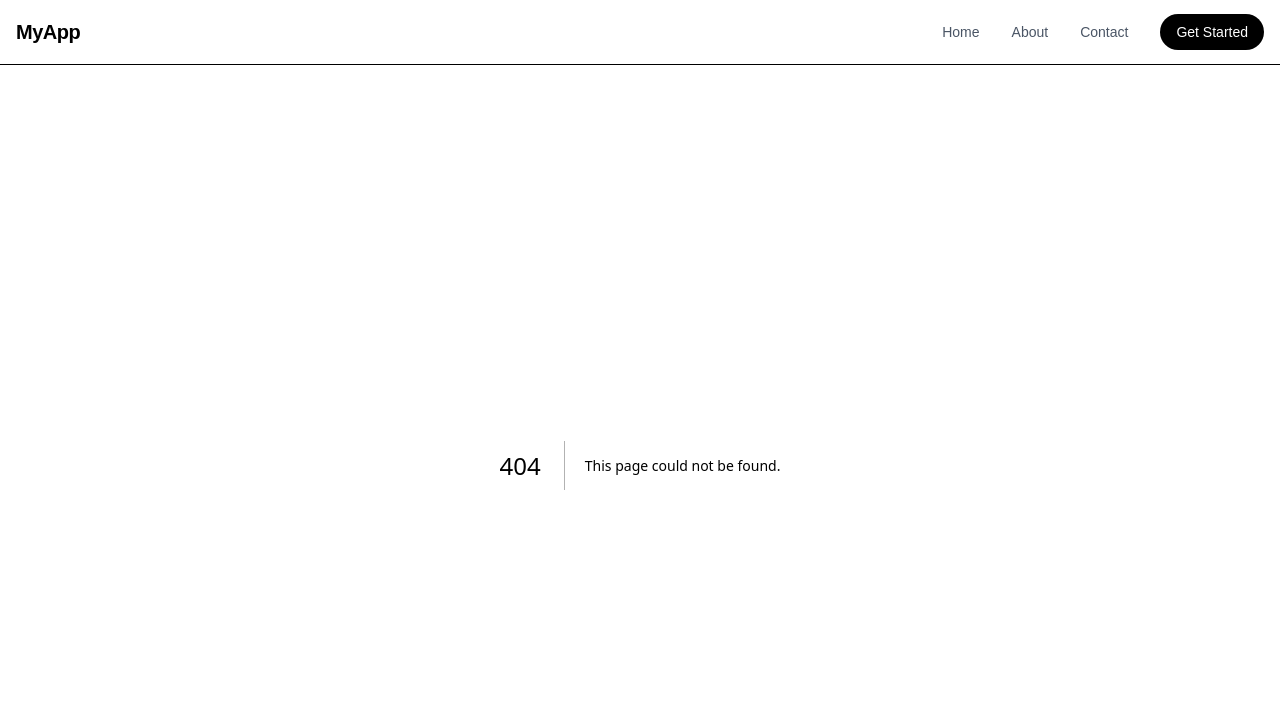
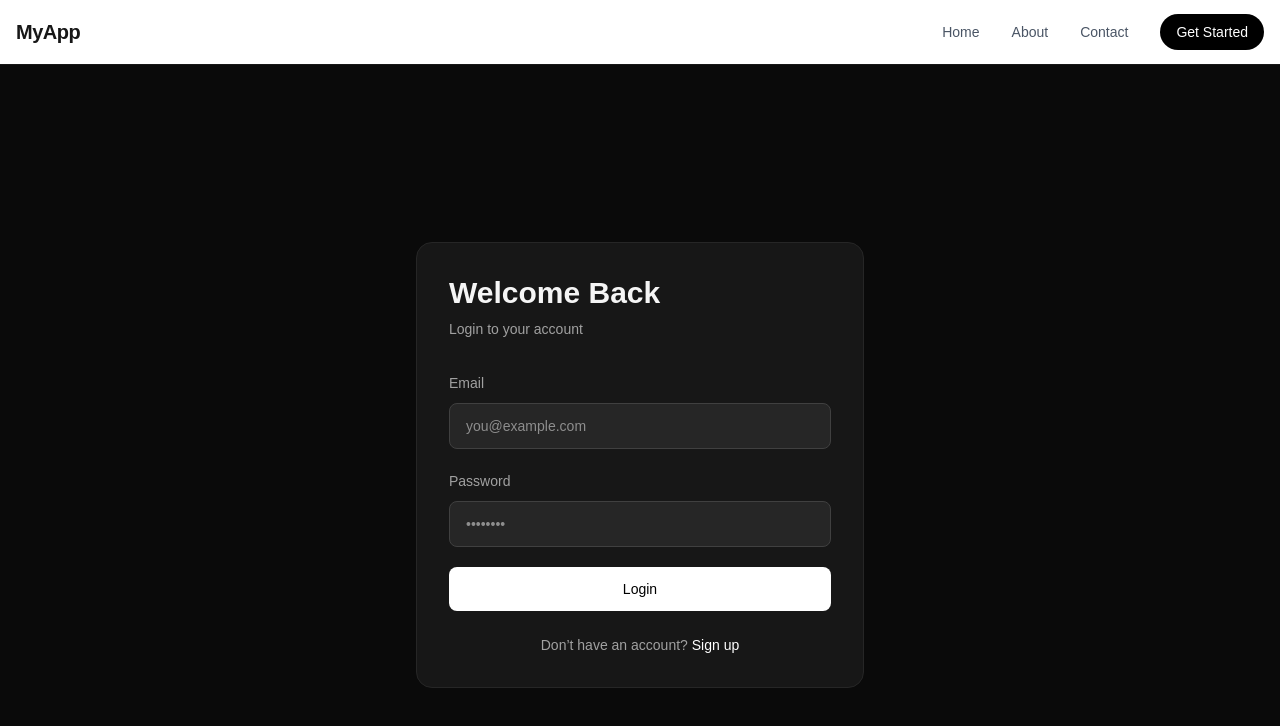
Before and after one commit to SAY007-DEV/nextjs-first-app, a Next.js app in the folder first/: page /login in a window 1280 px wide. Before the commit this address had no page. Shown: the top 726 px of the page. Built offline with nearby package versions, Linux system fonts and the light colour scheme.

Commit message:
Login page added

```diff
--- /dev/null
+++ b/first/app/login/page.jsx
@@ -0,0 +1,53 @@
+"use client"
+
+import Link from "next/link"
+
+export default function LoginPage() {
+  return (
+    <div className="min-h-screen bg-neutral-950 flex items-center justify-center px-6">
+      <div className="w-full max-w-md rounded-2xl border border-neutral-800 bg-neutral-900 p-8">
+
+        <h1 className="text-3xl font-semibold text-neutral-100">
+          Welcome Back
+        </h1>
+        <p className="mt-2 text-sm text-neutral-400">
+          Login to your account
+        </p>
+
+        <form className="mt-8 space-y-5">
+          <div>
+            <label className="text-sm text-neutral-400">Email</label>
+            <input
+              type="email"
+              placeholder="you@example.com"
+              className="mt-2 w-full rounded-lg bg-neutral-800 border border-neutral-700 px-4 py-3 text-sm text-neutral-100 outline-none focus:border-white"
+            />
+          </div>
+
+          <div>
+            <label className="text-sm text-neutral-400">Password</label>
+            <input
+              type="password"
+              placeholder="••••••••"
+              className="mt-2 w-full rounded-lg bg-neutral-800 border border-neutral-700 px-4 py-3 text-sm text-neutral-100 outline-none focus:border-white"
+            />
+          </div>
+
+          <button
+            type="submit"
+            className="w-full rounded-lg bg-white py-3 text-sm font-medium text-black hover:bg-neutral-200 transition"
+          >
+            Login
+          </button>
+        </form>
+
+        <p className="mt-6 text-center text-sm text-neutral-400">
+          Don’t have an account?{" "}
+          <Link href="/signup" className="text-white hover:underline">
+            Sign up
+          </Link>
+        </p>
+      </div>
+    </div>
+  )
+}
```
